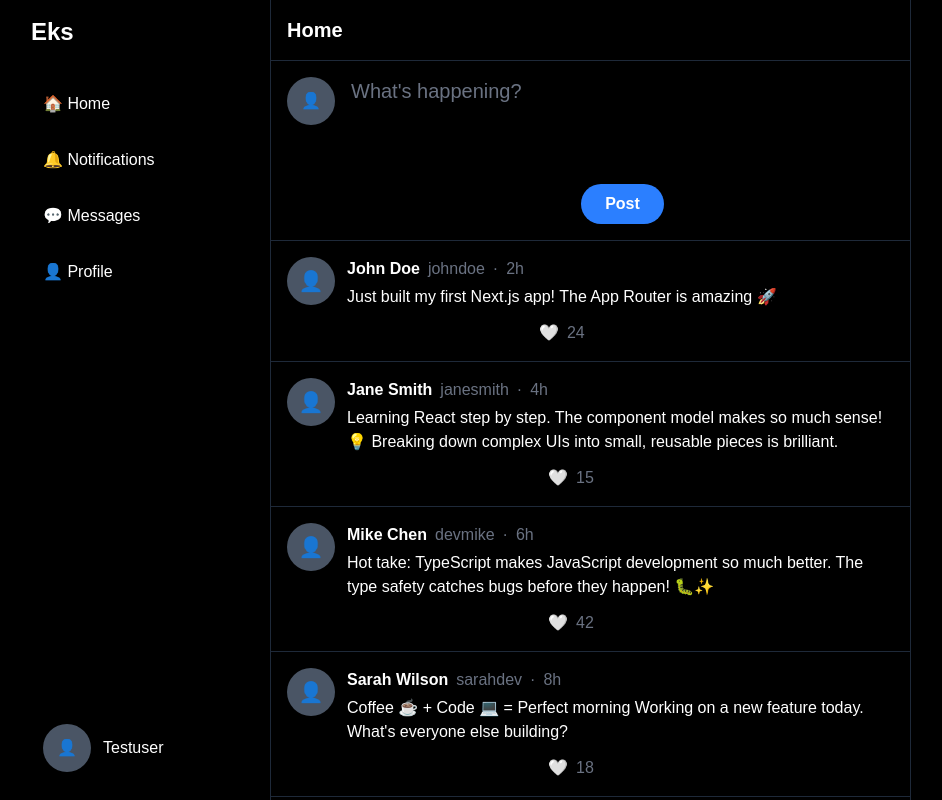
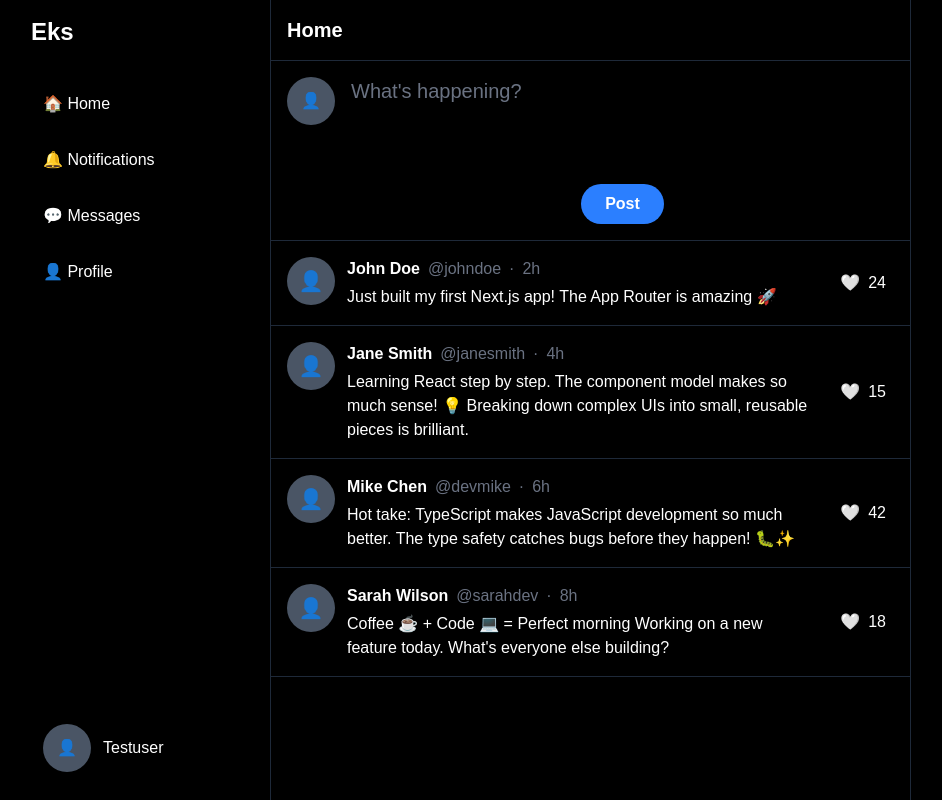
Before and after one commit to espeniv/eks, a Next.js app: page /home in a window 1280 px wide. Shown: the whole page, without its empty margins (177-1119 px from the left). Built offline with nearby package versions, Linux system fonts and the light colour scheme.

Commit message:
Improved post-card component and fixed an issue with linking to profile

```diff
--- a/src/components/post-card.tsx
+++ b/src/components/post-card.tsx
@@ -1,17 +1,35 @@
+"use client";
+
 import { Post } from "@/lib/types";
 import Image from "next/image";
 import Link from "next/link";
+import { useRouter } from "next/navigation";
 
 interface PostCardProps {
   post: Post;
 }
 
 export function PostCard({ post }: PostCardProps) {
+  const router = useRouter();
+
+  const handleCardClick = (e: React.MouseEvent) => {
+    if (
+      (e.target as HTMLElement).closest("a") ||
+      (e.target as HTMLElement).closest("button")
+    ) {
+      return;
+    }
+    router.push(`/post/${post.id}`);
+  };
+
   return (
-    <div className="border-b border-gray-800 p-4 hover:bg-gray-950 cursor-pointer">
+    <div
+      className="border-b border-gray-800 p-4 hover:bg-gray-950 cursor-pointer"
+      onClick={handleCardClick}
+    >
       <div className="flex space-x-3">
         <Link href={`/profile/${post.author.username}`}>
-          <div className="w-12 h-12 bg-gray-600 rounded-full flex items-center justify-center">
+          <div className="w-12 h-12 bg-gray-600 rounded-full flex items-center justify-center hover:opacity-80">
             {post.author.avatar ? (
               <Image
                 src={post.author.avatar}
@@ -23,25 +41,34 @@ export function PostCard({ post }: PostCardProps) {
             )}
           </div>
         </Link>
-        <Link href={`/post/${post.id}`}>
+
+        <div className="flex-1 flex items-center justify-between">
           <div className="flex-1">
             <div className="flex items-center space-x-2">
               <Link href={`/profile/${post.author.username}`}>
-                <span className="font-bold">{post.author.displayName}</span>
+                <span className="font-bold hover:underline">
+                  {post.author.displayName}
+                </span>
               </Link>
-              <span className="text-gray-500">{post.author.username}</span>
+              <span className="text-gray-500">@{post.author.username}</span>
               <span className="text-gray-500">·</span>
               <span className="text-gray-500">{post.createdAt}</span>
             </div>
+
             <p className="mt-1">{post.content}</p>
-            <div className="flex justify-around max-w-md mt-3 text-gray-500">
-              <button className="flex items-center space-x-2 hover:text-red-400">
-                <span>🤍</span>
-                <span>{post.likes}</span>
-              </button>
-            </div>
           </div>
-        </Link>
+
+          <button
+            className="flex items-center space-x-2 hover:text-red-400 hover:bg-red-400/10 p-2 rounded-full transition-colors ml-4"
+            onClick={(e) => {
+              e.stopPropagation();
+              console.log("Like clicked");
+            }}
+          >
+            <span>🤍</span>
+            <span>{post.likes}</span>
+          </button>
+        </div>
       </div>
     </div>
   );
```
